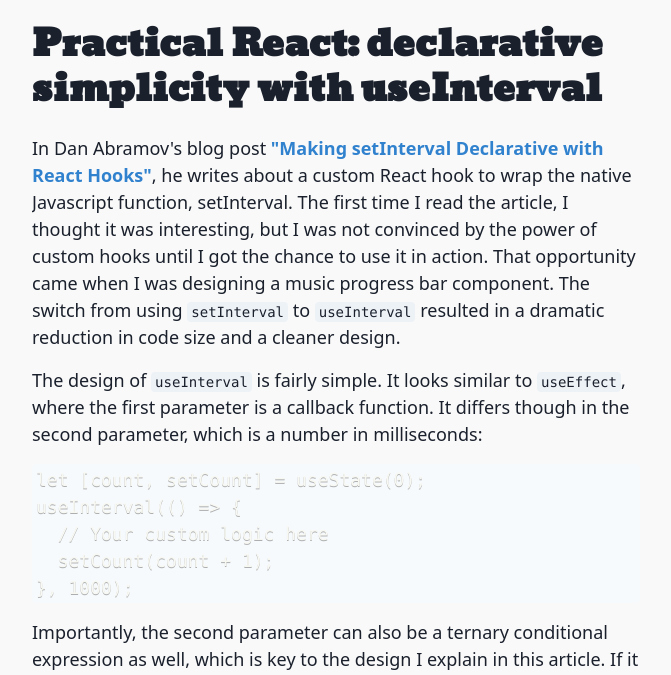
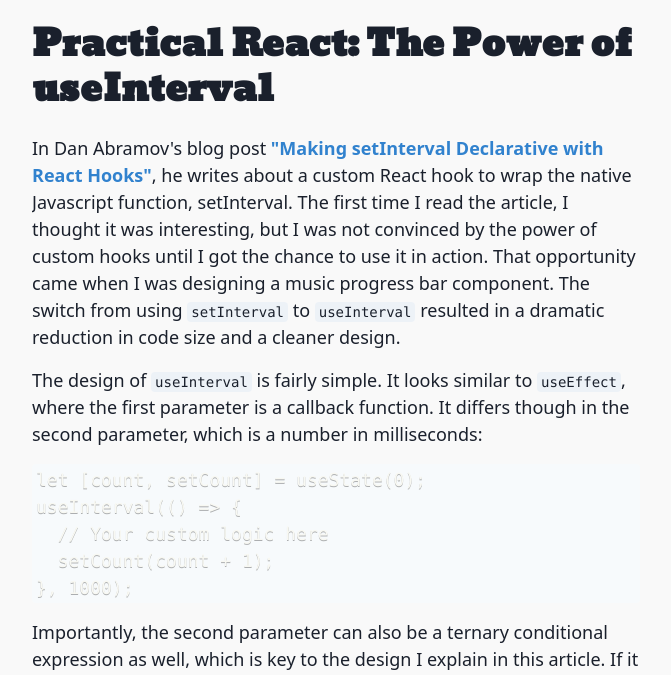
Before and after one commit to micahcantor/personal-site, a Gatsby site: page /blog/practical-react-use-interval in a window 1280 px wide. Shown: the part 101-776 px from the top of the page, without its empty margins (304-975 px from the left). Built offline with nearby package versions, Linux system fonts and the light colour scheme; Gatsby itself is replaced by a stand-in of ours; some packages are replaced by stand-ins of ours; code samples lack their colours.

Commit message:
update title

```diff
--- a/src/blog-posts/practical-react-use-interval.md
+++ b/src/blog-posts/practical-react-use-interval.md
@@ -2,11 +2,11 @@
 slug: "/blog/practical-react-use-interval"
 date: "2020-12-20"
 draft: false
-title: "Practical React: Powerful simplicity with useInterval"
+title: "Practical React: The Power of useInterval"
 description: "A case study in switching from manually managing setInterval to the useInterval custom hook."
 ---
 
-# Practical React: declarative simplicity with useInterval
+# Practical React: The Power of useInterval
 
 In Dan Abramov's blog post ["Making setInterval Declarative with React Hooks"](https://overreacted.io/making-setinterval-declarative-with-react-hooks/), he writes about a custom React hook to wrap the native Javascript function, setInterval. The first time I read the article, I thought it was interesting, but I was not convinced by the power of custom hooks until I got the chance to use it in action. That opportunity came when I was designing a music progress bar component. The switch from using `setInterval` to `useInterval` resulted in a dramatic reduction in code size and a cleaner design.
 
```
